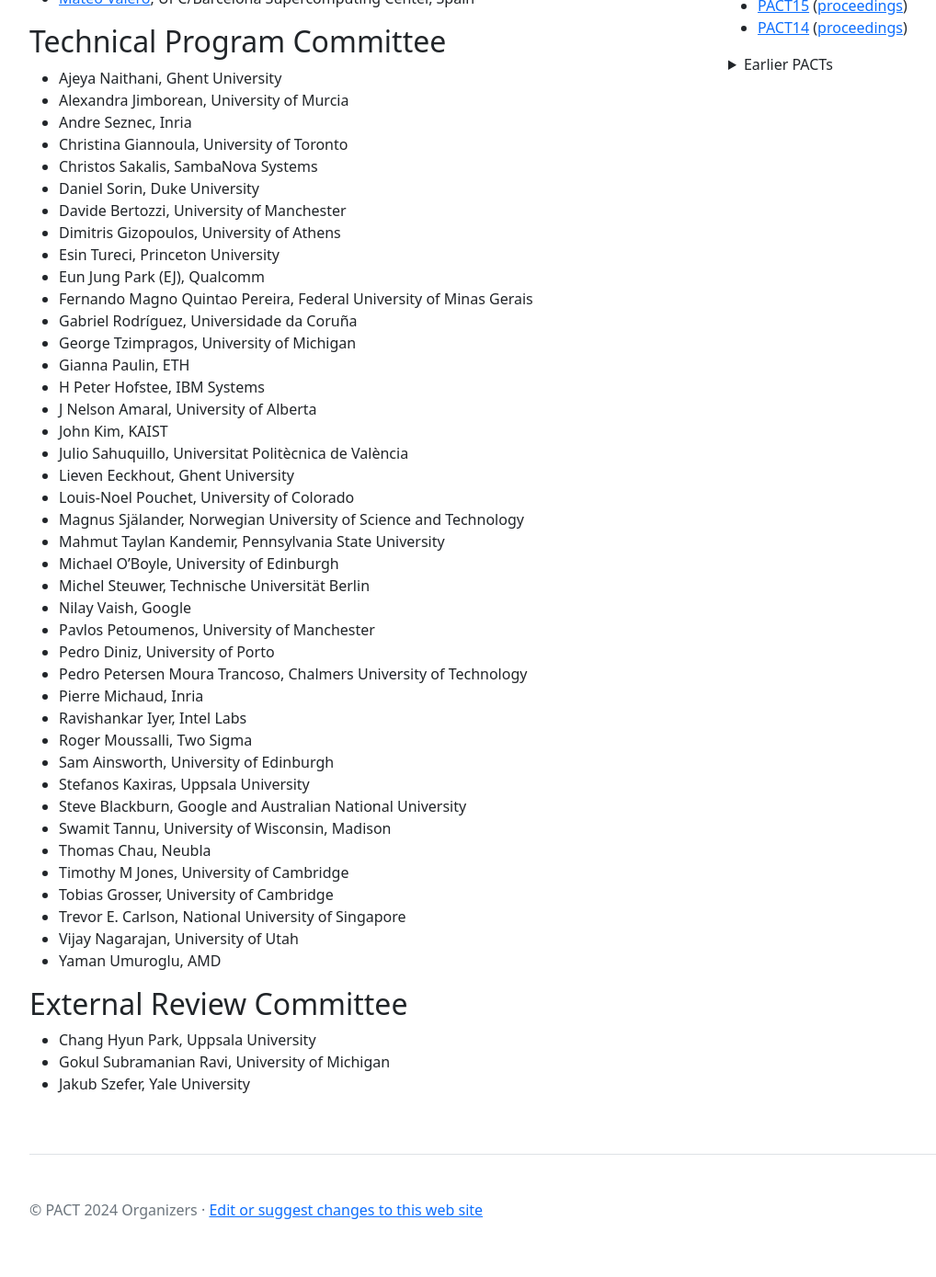
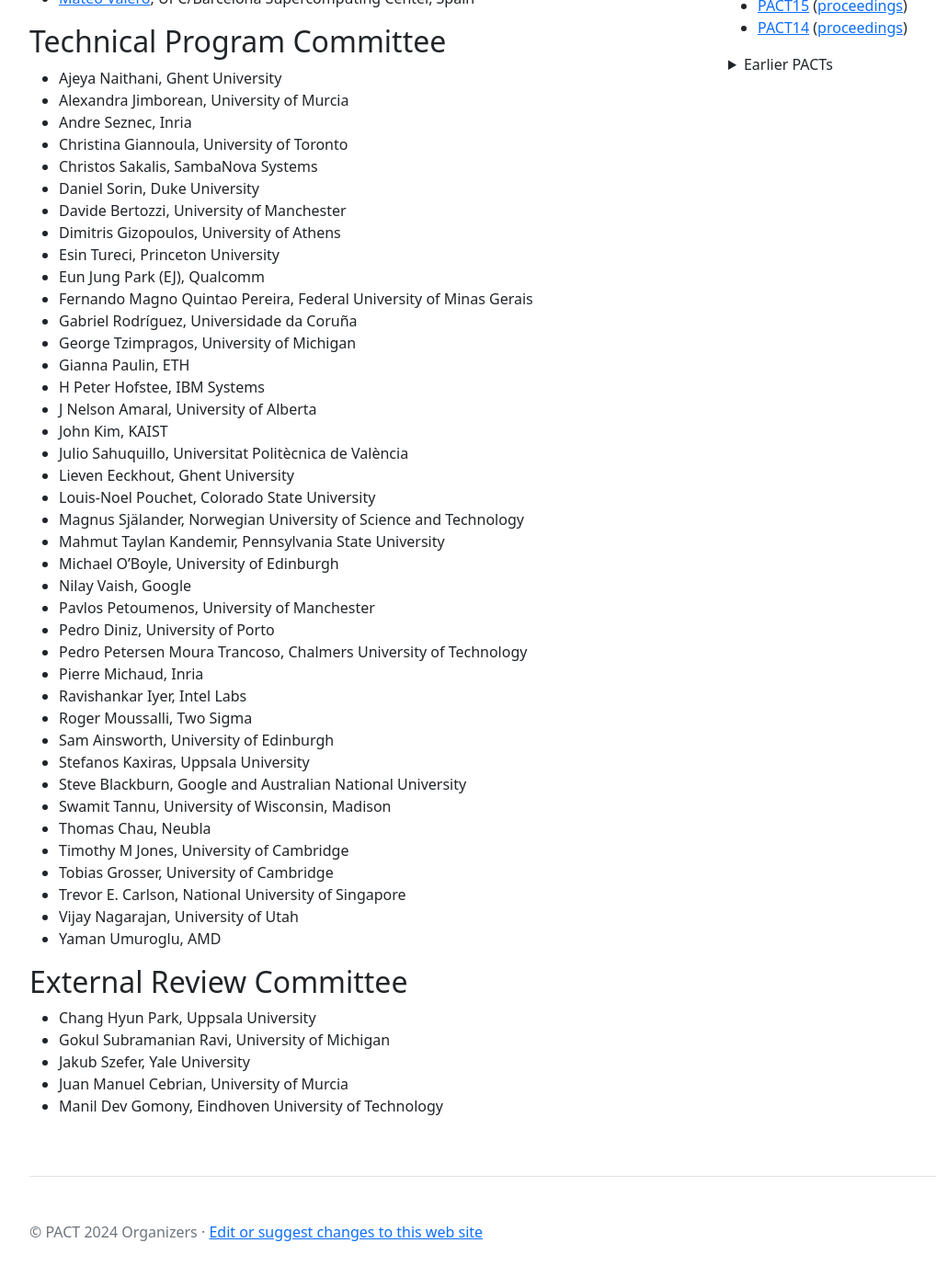
Before and after one commit to pact2024/pact2024.github.io, a Jekyll site: the page built from organization/index.md, in a window 1280 px wide and 1400 px high, scrolled down 1377 px. Shown: the top 1389 px of the window at 92% size, without its empty margins (50-1068 px from the left). Built offline with Jekyll 4.4.1, drawn with Linux system fonts in a browser that asks for light colours.

Commit message:
Update index.md

```diff
--- a/organization/index.md
+++ b/organization/index.md
@@ -86,11 +86,10 @@
 - John Kim, KAIST
 - Julio Sahuquillo, Universitat Politècnica de València
 - Lieven Eeckhout, Ghent University
-- Louis-Noel Pouchet, University of Colorado
+- Louis-Noel Pouchet, Colorado State University
 - Magnus Själander, Norwegian University of Science and Technology
 - Mahmut Taylan Kandemir, Pennsylvania State University
 - Michael O'Boyle, University of Edinburgh
-- Michel Steuwer, Technische Universität Berlin
 - Nilay Vaish, Google
 - Pavlos Petoumenos, University of Manchester
 - Pedro Diniz, University of Porto
@@ -113,3 +112,5 @@
 - Chang Hyun Park, Uppsala University
 - Gokul Subramanian Ravi, University of Michigan
 - Jakub Szefer, Yale University
+- Juan Manuel Cebrian, University of Murcia
+- Manil Dev Gomony, Eindhoven University of Technology
```
